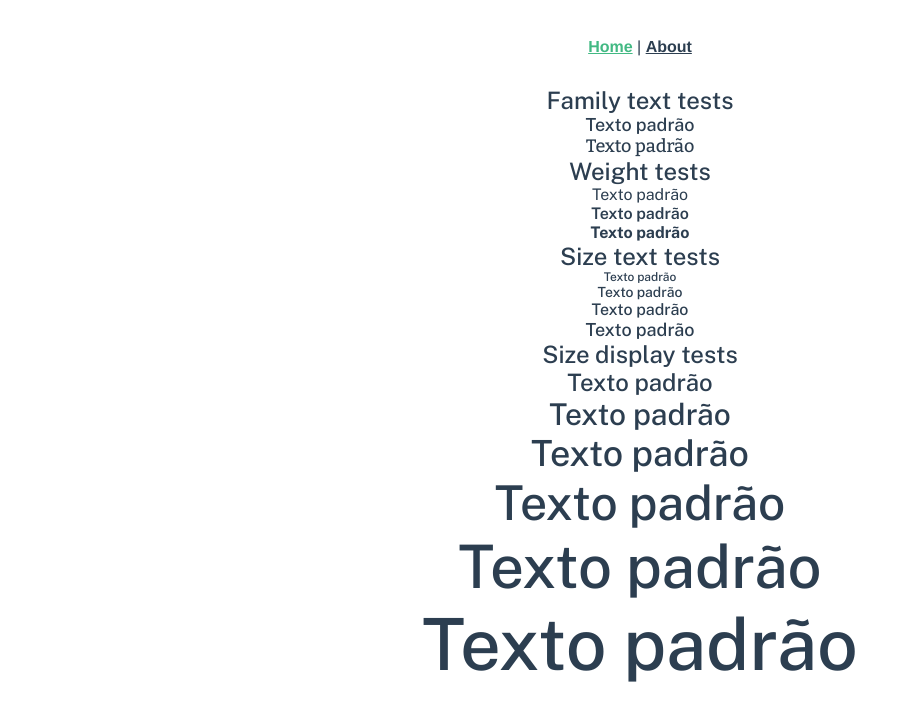
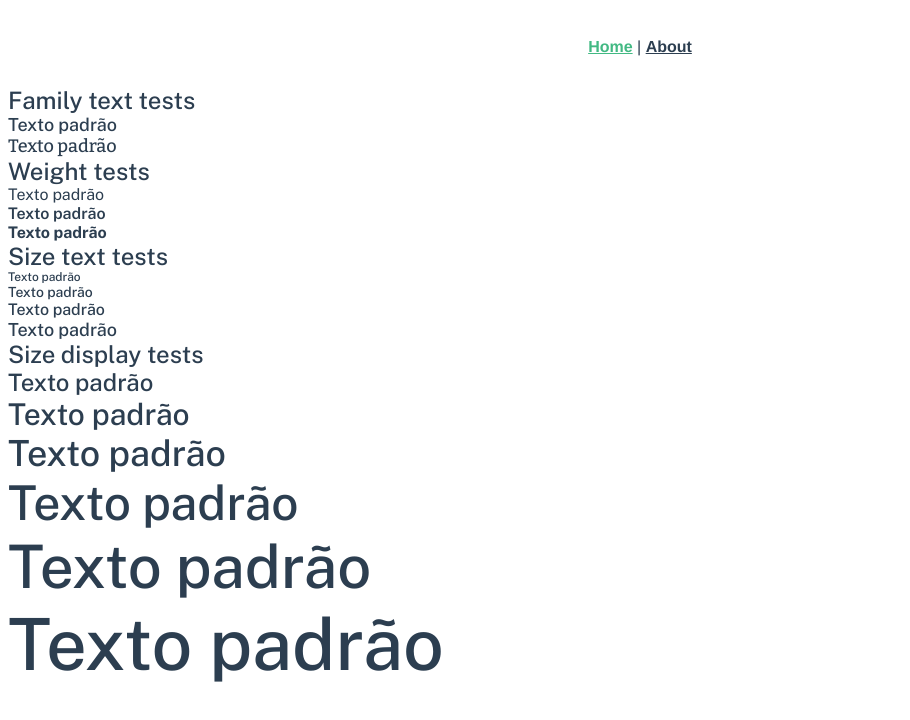
Before and after one commit to rflcnunes/purehealth_vue, a Vue app: page / in a window 1280 px wide. Shown: the top 720 px of the page, without its empty margins (0-910 px from the left). Built offline with nearby package versions, Linux system fonts and the light colour scheme; what vue-mq would draw is missing.

Commit message:
added color primary gray

```diff
--- a/src/components/atoms/TheTypography.vue
+++ b/src/components/atoms/TheTypography.vue
@@ -1,11 +1,13 @@
 <template>
   <div class="the_typography">
     <div
+      id="item"
       :class="[
         `font-family-${type}`,
         `font-size-${textSize}`,
         `font-size-display-${displaySize}`,
         `font-weight-${weight}`,
+        `font-${color}`,
       ]"
     >
       {{ text }}
@@ -37,11 +39,19 @@ export default {
       type: String,
       default: "Texto padrão",
     },
+    color: {
+      type: String,
+      default: "",
+    },
   },
 };
 </script>
 
 <style lang="scss" scoped>
+#item {
+  display: flex;
+}
+
 .font-family {
   &-primary {
     font-family: $font-primary;
@@ -111,4 +121,10 @@ export default {
     font-weight: $font-weight-bold;
   }
 }
+
+.font {
+  &-primary-gray {
+    color: $primary-gray;
+  }
+}
 </style>
--- a/src/style/sass/_variables.scss
+++ b/src/style/sass/_variables.scss
@@ -23,3 +23,6 @@ $font-weight-regular: 500;
 $font-weight-medium: 400;
 $font-weight-semibold: 600;
 $font-weight-bold: 700;
+
+// Colors
+$primary-gray: #64748B;
```
